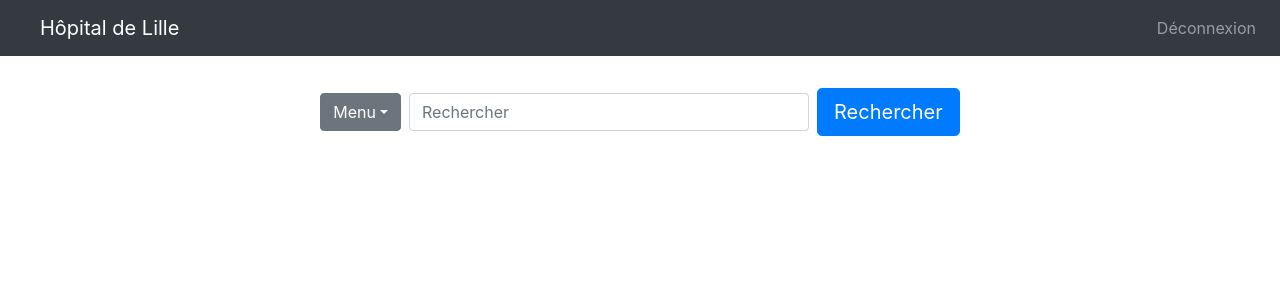
After one commit to victormarit/PPE_dev_symfony, a Symfony app: template ppeDEV/templates/pages/homepage.html.twig in a window 1280 px wide. The commit adds this page. Shown: the top 300 px of the page. Run offline with Twig, Linux system fonts and the light colour scheme; the template is opened without the code that fills it, so the values that code supplies are empty; some libraries are stand-ins or nearby versions.

```diff
--- /dev/null
+++ b/ppeDEV/public/css/searchBar.css
@@ -0,0 +1,10 @@
+.search{
+    display: flex;
+    flex-direction: row;
+    justify-content: center;
+    align-items: center;
+    margin: 2em;
+}
+.searchBar{
+    width: 25em;
+}
--- a/ppeDEV/src/Controller/HomepageController.php
+++ b/ppeDEV/src/Controller/HomepageController.php
@@ -15,6 +15,6 @@ class HomepageController extends AbstractController
      */
     public function index()
     {
-        return $this->render('homepage.html.twig');
+        return $this->render('pages/homepage.html.twig');
     }
 }
--- /dev/null
+++ b/ppeDEV/templates/composants/header.html.twig
@@ -0,0 +1,15 @@
+<nav class="navbar navbar-expand-lg navbar-dark bg-dark">
+  <a class="navbar-brand ml-4" href="{{ path('homepage') }}">Hôpital de Lille</a>
+  <button class="navbar-toggler" type="button" data-toggle="collapse" data-target="#navbarNavAltMarkup" aria-controls="navbarNavAltMarkup" aria-expanded="false" aria-label="Toggle navigation">
+    <span class="navbar-toggler-icon"></span>
+  </button>
+    <div class="collapse navbar-collapse " id="navbarNavAltMarkup">
+        <ul class="navbar-nav ml-auto">
+        <li class="nav-item">
+          <a class="nav-item nav-link ml-2" href="{{ path('app_logout') }}">Déconnexion</a>
+          </li>
+        </div>
+        </div>
+    </div>
+  </div>
+</nav>
--- /dev/null
+++ b/ppeDEV/templates/composants/searchBar.html.twig
@@ -0,0 +1,17 @@
+<link rel="stylesheet" href="css/searchBar.css">
+
+<div class="search">
+    <div class="dropdown mr-2">
+        <button class="btn btn-secondary dropdown-toggle" type="button" id="dropdownMenuButton" data-toggle="dropdown" aria-haspopup="true" aria-expanded="false">Menu</button>
+        <div class="dropdown-menu" aria-labelledby="dropdownMenuButton">
+            <a class="dropdown-item" href="#">Patients </a>
+            <a class="dropdown-item" href="#">Séjours</a>
+            <a class="dropdown-item" href="#">Personnel</a>
+        </div>
+    </div>
+
+    <input type="text" placeholder="Rechercher" class="form-control searchBar mr-2">
+
+    <button class="btn btn-lg btn-primary" type="submit">Rechercher</button>
+
+</div>
--- a/ppeDEV/templates/homepage.html.twig
+++ b/ppeDEV/templates/pages/homepage.html.twig
@@ -7,5 +7,7 @@
 {% block title %}Acceuil{% endblock %}
 
 {% block body %}
-    <a href="{{ path('app_logout') }}">Disconnect</span></a>
+    {% include 'composants/header.html.twig' %}
+    {% include 'composants/searchBar.html.twig' %}
+
 {% endblock %}
```
Also changed, not shown: ppeDEV/src/Controller/AdminController.php (added, +49 -0 lines), ppeDEV/src/Form/StaffFromType.php (added, +72 -0 lines), ppeDEV/templates/admin/newStaffMember.html.twig (added, +19 -0 lines), ppeDEV/templates/security/login.html.twig (+6 -3 lines), ppeDEV/tests/bootstrap.php (deleted, +0 -11 lines).
